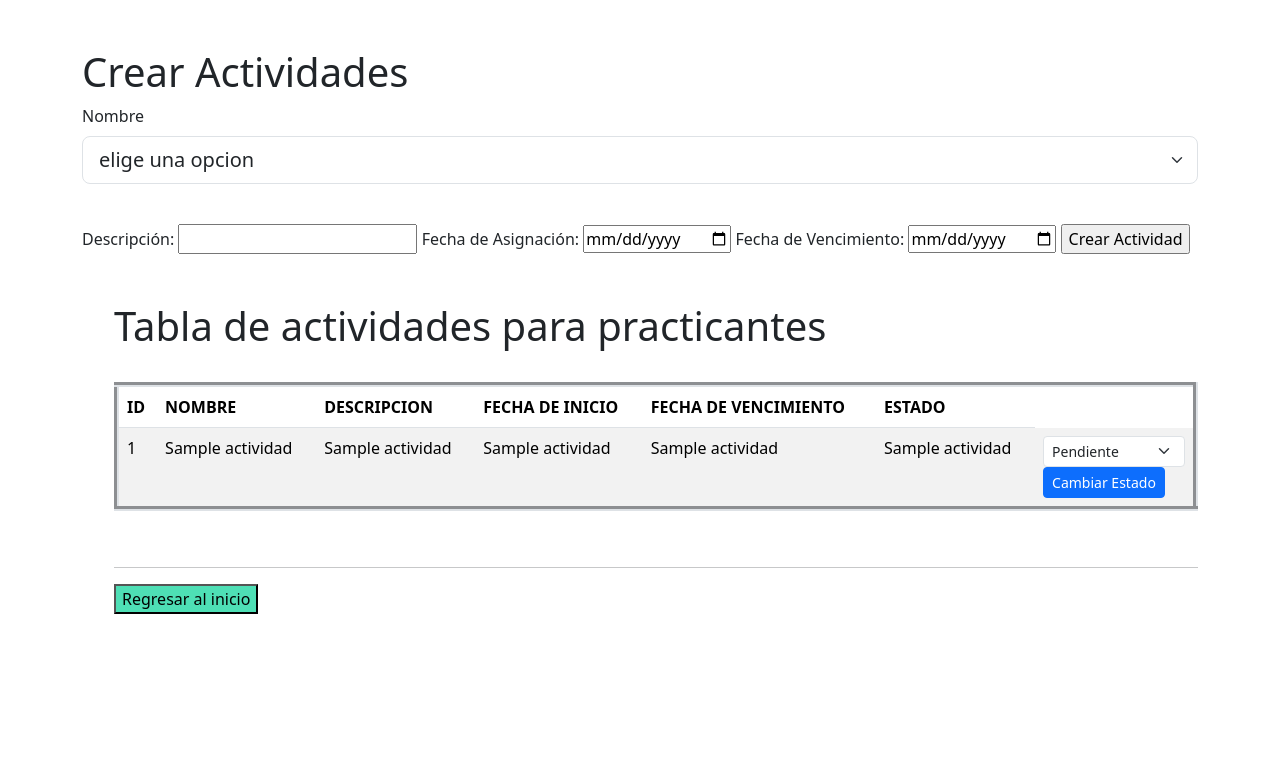
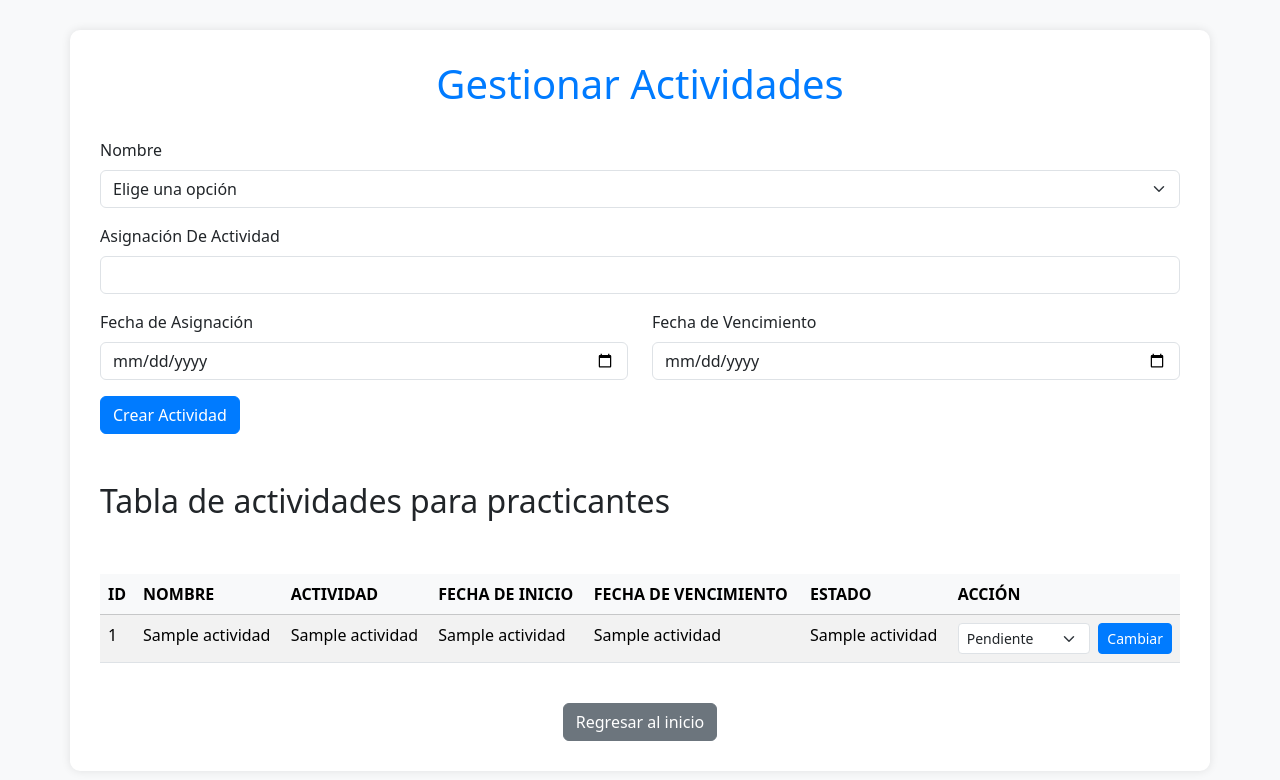
Before and after one commit to juliancastillo21/BACKUP-APP, a Python web app: template templates/gestionar_actividades.html in a window 1280 px wide. Shown: the top 780 px of the page. Run offline with Jinja, Linux system fonts and the light colour scheme; the template is opened without the code that fills it: most values are stand-ins (such as "Sample title", 1, 10 or a date in 2020).

Commit message:
se actualizo la vista de gestionar actividades

```diff
--- a/templates/gestionar_actividades.html
+++ b/templates/gestionar_actividades.html
@@ -2,50 +2,84 @@
 <html lang="en">
 <head>
     <meta charset="utf-8" />
+    <meta name="viewport" content="width=device-width, initial-scale=1">
     <title>Gestionar Actividades</title>
-    <link href="https://cdn.jsdelivr.net/npm/bootstrap@5.3.3/dist/css/bootstrap.min.css" rel="stylesheet" integrity="sha384-QWTKZyjpPEjISv5WaRU9OFeRpok6YctnYmDr5pNlyT2bRjXh0JMhjY6hW+ALEwIH" crossorigin="anonymous">
-    <script src="https://cdn.jsdelivr.net/npm/bootstrap@5.3.3/dist/js/bootstrap.bundle.min.js" integrity="sha384-YvpcrYf0tY3lHB60NNkmXc5s9fDVZLESaAA55NDzOxhy9GkcIdslK1eN7N6jIeHz" crossorigin="anonymous"></script>
+    <link href="https://cdn.jsdelivr.net/npm/bootstrap@5.3.3/dist/css/bootstrap.min.css" rel="stylesheet">
+    <script src="https://cdn.jsdelivr.net/npm/bootstrap@5.3.3/dist/js/bootstrap.bundle.min.js"></script>
+    <style>
+        body {
+            background-color: #f8f9fa;
+        }
+        .container {
+            background-color: white;
+            border-radius: 10px;
+            box-shadow: 0 0 10px rgba(0,0,0,0.1);
+            padding: 30px;
+            margin-top: 30px;
+        }
+        h1 {
+            color: #007bff;
+            margin-bottom: 30px;
+        }
+        .table {
+            margin-top: 30px;
+        }
+        .btn-primary {
+            background-color: #007bff;
+            border-color: #007bff;
+        }
+        .btn-primary:hover {
+            background-color: #0056b3;
+            border-color: #0056b3;
+        }
+    </style>
 </head>
 <body>
-    <div class="container pt-5">
-        <h1>Crear Actividades</h1>
-        <form action="{{ url_for('gestionar_actividades') }}" method= "post">
+    <div class="container">
+        <h1 class="text-center">Gestionar Actividades</h1>
+
+        <form action="{{ url_for('gestionar_actividades') }}" method="post" class="mb-5">
             <div class="mb-3">
                 <label for="nombre" class="form-label">Nombre</label>
-                <select class="form-select form-select-lg" name="nombre" id="nombre">
-                    <option selected>elige una opcion</option>
-                    <option value="YARLIN">YARLIN ADRIANA ACEVEDO JORDAN </option>
-                    <option value="JULIAN"> JULIAN CASTILLO ZUÑIGA</option>
-                    <option value="ALEJANDRO">ALEJANDRO RINCON LOPZ</option>
+                <select class="form-select" name="nombre" id="nombre">
+                    <option selected>Elige una opción</option>
+                    <option value="YARLIN">YARLIN ADRIANA ACEVEDO JORDAN</option>
+                    <option value="JULIAN">JULIAN CASTILLO ZUÑIGA</option>
+                    <option value="ALEJANDRO">ALEJANDRO RINCON LOPEZ</option>
                 </select>
             </div>
-            <br>
-            <label for="descripcion">Descripción:</label>
-            <input type="text" id="descripcion" name="descripcion">
-            <label for="fecha_asignacion">Fecha de Asignación:</label>
-            <input type="date" id="fecha_asignacion" name="fecha_asignacion">
-            <label for="fecha_vencimiento">Fecha de Vencimiento:</label>
-            <input type="date" id="fecha_vencimiento" name="fecha_vencimiento">
-            <input type="submit" value="Crear Actividad">
+            <div class="mb-3">
+                <label for="descripcion" class="form-label">Asignación De Actividad</label>
+                <input type="text" class="form-control" id="descripcion" name="descripcion">
+            </div>
+            <div class="row">
+                <div class="col-md-6 mb-3">
+                    <label for="fecha_asignacion" class="form-label">Fecha de Asignación</label>
+                    <input type="date" class="form-control" id="fecha_asignacion" name="fecha_asignacion">
+                </div>
+                <div class="col-md-6 mb-3">
+                    <label for="fecha_vencimiento" class="form-label">Fecha de Vencimiento</label>
+                    <input type="date" class="form-control" id="fecha_vencimiento" name="fecha_vencimiento">
+                </div>
+            </div>
+            <button type="submit" class="btn btn-primary">Crear Actividad</button>
         </form>
 
-
-        <ul><br><br>
-
-                <main>
-                    <h1>Tabla de actividades para practicantes</h1>
-                    <table border="5" class="table-striped table hover">
-                        <thead>
+        <h2 class="mt-5 mb-4">Tabla de actividades para practicantes</h2>
+        <div class="table-responsive">
+            <table class="table table-striped table-hover">
+                <thead class="table-light">
                     <tr>
                         <th>ID</th>
                         <th>NOMBRE</th>
-                                <th>DESCRIPCION</th>
+                        <th>ACTIVIDAD</th>
                         <th>FECHA DE INICIO</th>
                         <th>FECHA DE VENCIMIENTO</th>
                         <th>ESTADO</th>
+                        <th>ACCIÓN</th>
                     </tr>
                 </thead>
-                        <tbody><br>
+                <tbody>
                     {% for actividad in actividades %}
                     <tr>
                         <td>{{ actividad[0] }}</td>
@@ -55,30 +89,24 @@
                         <td>{{ actividad[4] }}</td>
                         <td>{{ actividad[5] }}</td>
                         <td>
-                                    <form action="{{ url_for('cambiar_estado', actividad_id=actividad[0]) }}" method="post" style="display:inline;">
-                                        <select name="estado" class="form-select form-select-sm">
+                            <form action="{{ url_for('cambiar_estado', actividad_id=actividad[0]) }}" method="post" class="d-flex">
+                                <select name="estado" class="form-select form-select-sm me-2">
                                     <option value="Pendiente" {% if actividad[5] == "Pendiente" %}selected{% endif %}>Pendiente</option>
                                     <option value="En Progreso" {% if actividad[5] == "En Progreso" %}selected{% endif %}>En Progreso</option>
                                     <option value="Completada" {% if actividad[5] == "Completada" %}selected{% endif %}>Completada</option>
                                 </select>
-                                        <button type="submit" class="btn btn-primary btn-sm">Cambiar Estado</button>
+                                <button type="submit" class="btn btn-primary btn-sm">Cambiar</button>
                             </form>
                         </td>
                     </tr>
                     {% endfor %}
                 </tbody>
+            </table>
+        </div>
 
-                    </table>
-
-                </main>
-
-
-            <div class="experience-description">
-                <br>
-                <hr>
-                <a href="/admin"><button type="submit" style="background-color: #4EDFB5;">Regresar al inicio</button></a>
+        <div class="text-center mt-4">
+            <a href="/admin" class="btn btn-secondary">Regresar al inicio</a>
         </div>
-        </ul>
     </div>
 </body>
 </html>
```
Also changed, not shown: actividades_aprendices.db. Lines whose indentation alone changed are shown as unchanged.
